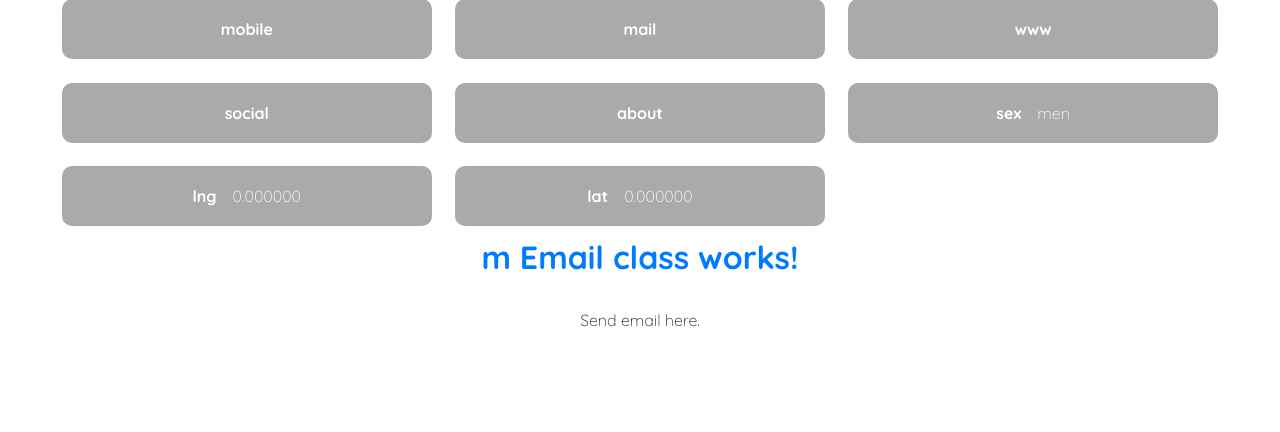
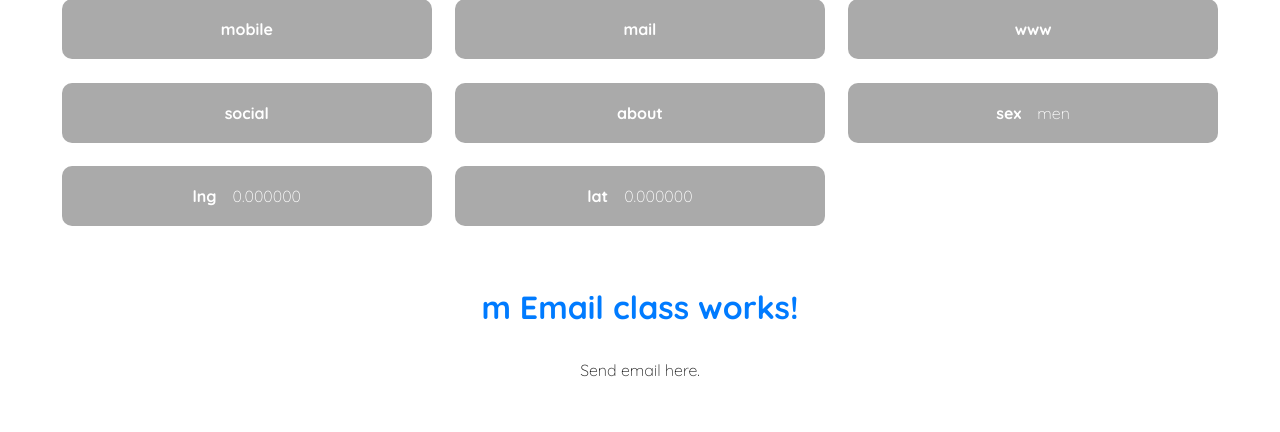
Before and after one commit to moovspace/PhpApix, a PHP site: page /welcome/email/UserName in a window 1280 px wide. Shown: the part 795-1227 px from the top of the page. Before the commit the page ends 1127 px from the top, so only its background shows below. Run offline with PHP 8.4, Linux system fonts and the light colour scheme; the visitor is signed in with stand-in values (Sample User, id 1); data comes from the database, SQL or seed files in the repository; data that the repository does not hold is empty; some libraries are stand-ins or nearby versions.

```diff
--- a/src/Api/Home/style.css
+++ b/src/Api/Home/style.css
@@ -35,7 +35,7 @@ h3, h4, h5, h6 {
 }
 
 .box{
-	float: left; width: 96%; margin-left: 2%; text-align: center; padding-top: 50px;
+	float: left; width: 96%; margin-left: 2%; text-align: center; padding: 50px 0px 50px 0px;
 }
 
 .list{
```
